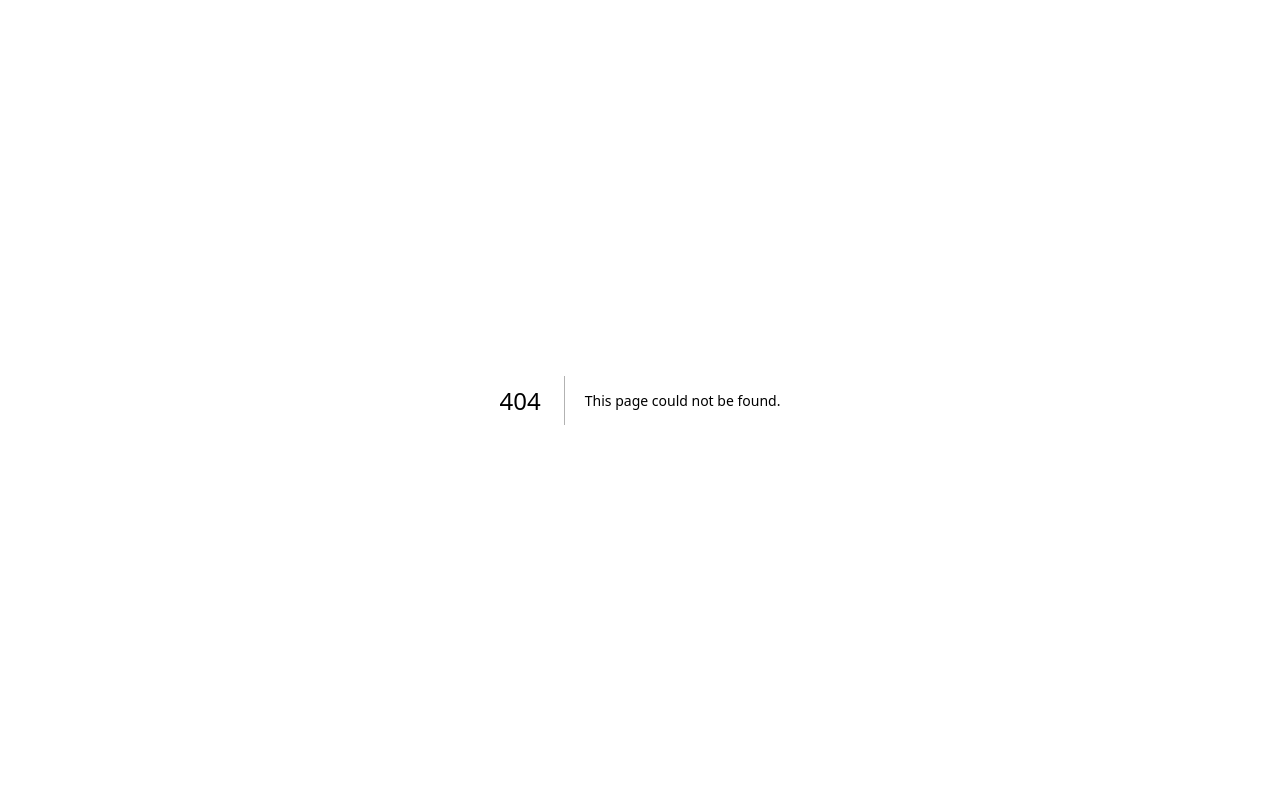
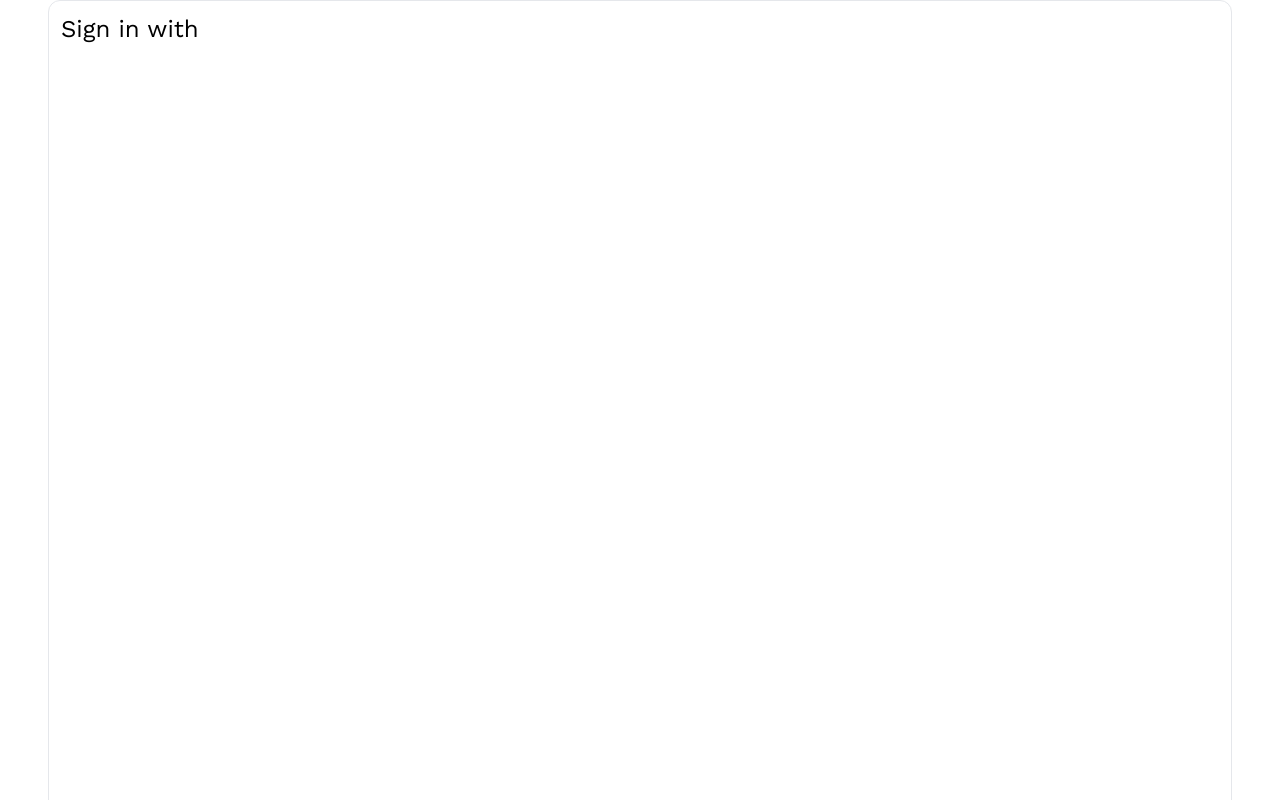
Before and after one commit to ottta/desain-direktori, a Next.js app: page /login in a window 1280 px wide. Before the commit this address had no page. Shown: the top 800 px of the page. Built offline with nearby package versions, Linux system fonts and the light colour scheme.

Commit message:
feat: authentication `next-auth`

```diff
--- a/next.config.mjs
+++ b/next.config.mjs
@@ -1,4 +1,10 @@
 /** @type {import('next').NextConfig} */
-const nextConfig = {};
+const nextConfig = {
+  images: {
+    remotePatterns: [
+      { protocol: "https", hostname: "avatars.githubusercontent.com" },
+    ],
+  },
+};
 
 export default nextConfig;
--- a/package.json
+++ b/package.json
@@ -3,13 +3,14 @@
   "version": "0.1.0",
   "private": true,
   "scripts": {
-    "dev": "next dev",
+    "dev": "next dev --turbo",
     "build": "next build",
     "start": "next start",
     "lint": "next lint"
   },
   "dependencies": {
     "next": "14.2.15",
+    "next-auth": "5.0.0-beta.22",
     "react": "^18",
     "react-dom": "^18"
   },
--- /dev/null
+++ b/src/app/(auth)/layout.tsx
@@ -0,0 +1,11 @@
+import { ReactNode } from "react";
+
+import { cn } from "@/libs/utils";
+
+export default function Layout({ children }: { children: ReactNode }) {
+  return (
+    <main data-container data-grid className={cn("items-center", "h-svh")}>
+      {children}
+    </main>
+  );
+}
--- /dev/null
+++ b/src/app/(auth)/login/page.tsx
@@ -0,0 +1,49 @@
+import { providerMap, signIn } from "@/auth";
+import { AuthError } from "next-auth";
+import { redirect } from "next/navigation";
+
+import { cn } from "@/libs/utils";
+
+export default function Page({
+  searchParams: { callbackUrl },
+}: {
+  searchParams: { callbackUrl: string | undefined };
+}) {
+  return (
+    <div
+      className={cn(
+        "col-span-6",
+        "lg:col-span-3",
+        "lg:col-start-3",
+        "aspect-[4/5]",
+        "border",
+        "rounded-xl",
+        "p-3",
+      )}
+    >
+      <ul>
+        {Object.values(providerMap).map((item, i) => (
+          <li key={i}>
+            <form
+              action={async () => {
+                "use server";
+                try {
+                  await signIn(item.id, { redirectTo: callbackUrl ?? "" });
+                } catch (error) {
+                  if (error instanceof AuthError) {
+                    return redirect(`/?error=${error.type}`);
+                  }
+                  throw error;
+                }
+              }}
+            >
+              <button type="submit" className={cn("text-2xl")}>
+                Sign in with <b>{item.name}</b>
+              </button>
+            </form>
+          </li>
+        ))}
+      </ul>
+    </div>
+  );
+}
--- /dev/null
+++ b/src/app/api/auth/[...nextauth]/route.ts
@@ -0,0 +1,4 @@
+import { handlers } from "@/auth";
+
+// Referring to the auth.ts we just created
+export const { GET, POST } = handlers;
--- /dev/null
+++ b/src/auth.ts
@@ -0,0 +1,79 @@
+import NextAuth, { DefaultSession } from "next-auth";
+import "next-auth/jwt";
+import { Provider } from "next-auth/providers";
+import ProviderGitHub from "next-auth/providers/github";
+
+declare module "next-auth" {
+  interface Session {
+    accessToken?: string;
+    user: {
+      role: string;
+    } & DefaultSession["user"];
+  }
+
+  interface User {
+    role: string;
+  }
+}
+
+declare module "next-auth/jwt" {
+  interface JWT {
+    accessToken?: string;
+  }
+}
+
+const providers: Provider[] = [
+  ProviderGitHub({
+    profile(profile) {
+      return {
+        id: profile.id.toString(),
+        name: profile.name,
+        email: profile.email,
+        image: profile.avatar_url,
+        role: (profile.role as string | undefined) ?? "user",
+      };
+    },
+  }),
+];
+
+export const providerMap = providers
+  .map((item) => {
+    if (typeof item === "function") {
+      const providerData = item();
+      return { id: providerData.id, name: providerData.name };
+    } else {
+      return { id: item.id, name: item.name };
+    }
+  })
+  .filter((item) => item.id !== "credentials");
+
+export const { handlers, signIn, signOut, auth } = NextAuth({
+  providers,
+  pages: {
+    signIn: "/login",
+  },
+  session: { strategy: "jwt" },
+  callbacks: {
+    authorized({ request, auth }) {
+      const { pathname } = request.nextUrl;
+      if (pathname === "/studio") return !!auth;
+      return true;
+    },
+    jwt({ token, trigger, session, account, user }) {
+      if (trigger === "update") token.name = session.user.name;
+      if (account?.provider === "keycloak") {
+        return { ...token, accessToken: account.access_token };
+      }
+      if (user) token.role = user.role;
+      return token;
+    },
+    async session({ session, token }) {
+      if (token?.accessToken) {
+        session.accessToken = token.accessToken;
+      }
+      // @ts-expect-error IDKW
+      session.user.role = token.role;
+      return session;
+    },
+  },
+});
```
Also changed, not shown: src/middleware.ts (added, +11 -0 lines), 2 other files (tests, documents, lock files or other folders).
